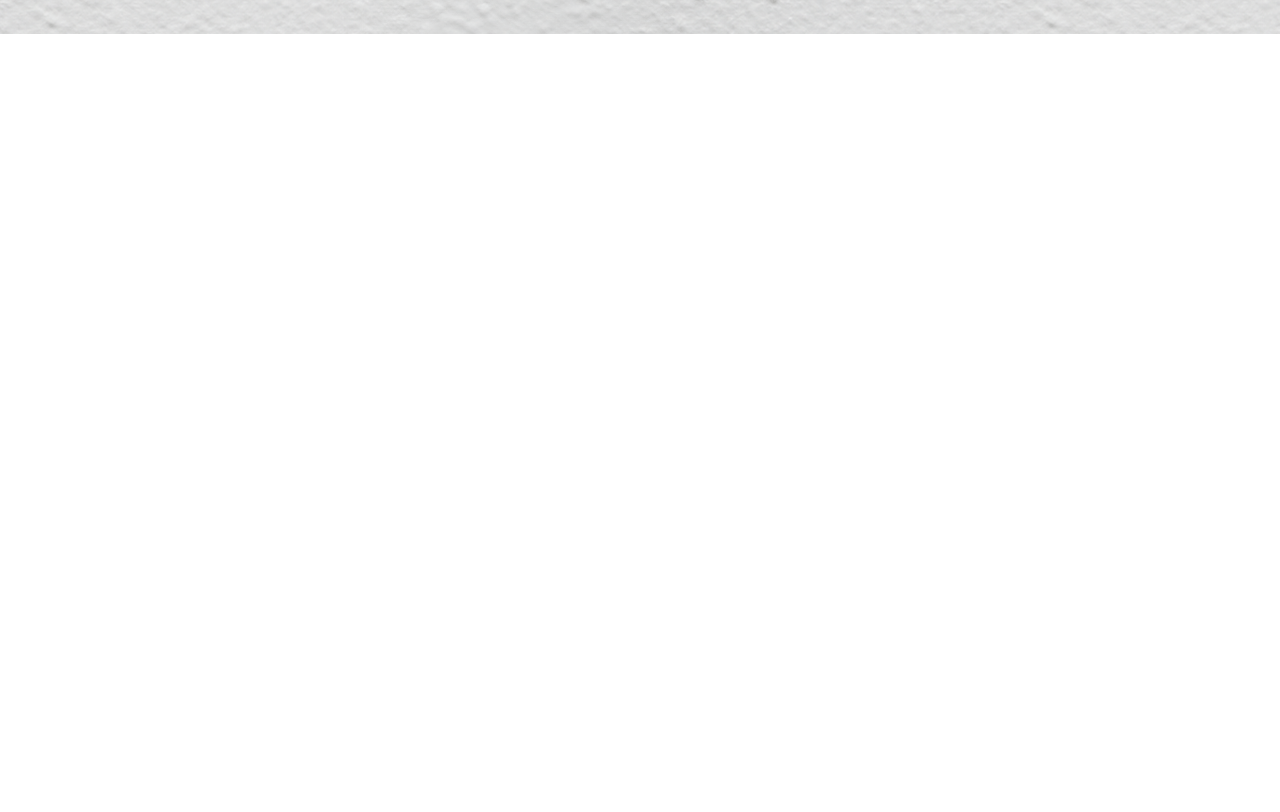
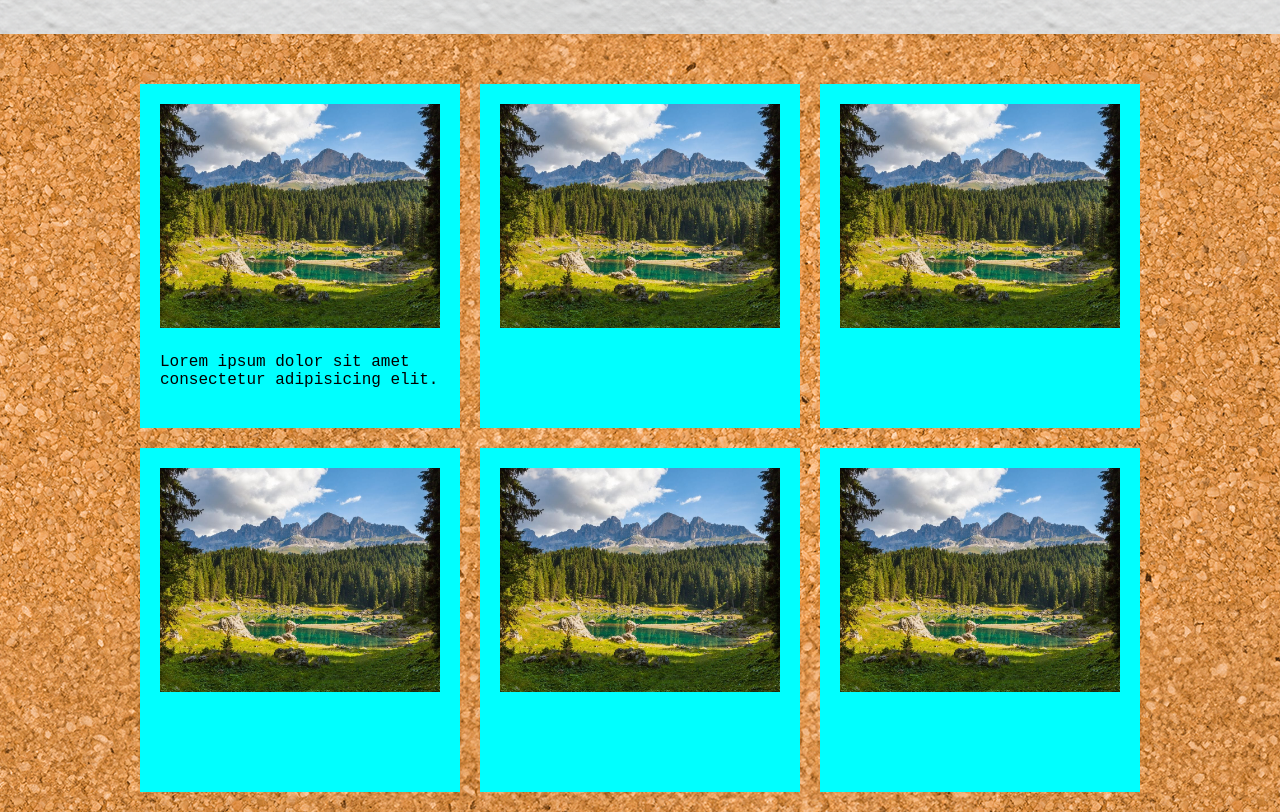
Before and after one commit to ValerioDiBiagio/js-photo-blog, a plain HTML site: page index.html in a window 1280 px wide. Shown: the part 116-928 px from the top of the page. Before the commit the page ends 800 px from the top, so only its background shows below. Drawn offline with Linux system fonts and the light colour scheme; a web font is replaced by a local one.

Commit message:
feat: add html structure  and css

```diff
--- a/index.html
+++ b/index.html
@@ -3,7 +3,7 @@
 <head>
     <meta charset="UTF-8">
     <meta name="viewport" content="width=device-width, initial-scale=1.0">
-    <title>Document</title>
+    <title>Photo Blog</title>
     <!-- font -->
     <link rel="preconnect" href="https://fonts.googleapis.com">
     <link rel="preconnect" href="https://fonts.gstatic.com" crossorigin>
@@ -20,7 +20,58 @@
 
     <!-- corpo della pagina -->
     <main>
-
+        <div class="container">
+            <div class="row">
+                <div class="card">
+                  <div class="card-pic">
+                    <img src="img/flora-lago-carezza.jpg" alt="Lago Carezza">
+                </div>
+                  <div class="card-text">
+                    <p>Lorem ipsum dolor sit amet consectetur adipisicing elit.</p>
+                  </div>
+                </div>
+                <div class="card">
+                    <div class="card-pic">
+                        <img src="img/flora-lago-carezza.jpg" alt="Lago Carezza">
+                    </div>
+                    <div class="card-text">
+                      <p></p>
+                    </div>
+                </div>
+                <div class="card">
+                    <div class="card-pic">
+                        <img src="img/flora-lago-carezza.jpg" alt="Lago Carezza">
+                    </div>
+                    <div class="card-text">
+                      <p></p>
+                    </div>
+                </div>
+                <div class="card">
+                    <div class="card-pic">
+                        <img src="img/flora-lago-carezza.jpg" alt="Lago Carezza">
+                    </div>
+                    <div class="card-text">
+                      <p></p>
+                    </div>
+                </div>
+                <div class="card">
+                    <div class="card-pic">
+                        <img src="img/flora-lago-carezza.jpg" alt="Lago Carezza">
+                    </div>
+                    <div class="card-text">
+                      <p></p>
+                    </div>
+                </div>
+                <div class="card">
+                    <div class="card-pic">
+                        <img src="img/flora-lago-carezza.jpg" alt="Lago Carezza">
+                    </div>
+                    <div class="card-text">
+                      <p></p>
+                    </div>
+                </div>
+            </div>
+        </div>
     </main>
     <!-- /corpo della pagina -->
 
--- a/style.css
+++ b/style.css
@@ -4,13 +4,21 @@
     box-sizing: border-box;
 }
 
+img {
+    width: 100%;
+    height: 100%;
+    display: block;
+
+}
+
 /* intestazione della pagina */
 
 header {
     background-image: url(img/wall.png);
-    height: 150px;
     font-family: "Edu TAS Beginner", sans-serif;
 }
+
+/* titolo della pagina */
 
 h1 {
     text-align: center;
@@ -18,3 +26,42 @@ h1 {
     font-size: 70px;
     padding: 35px;
 }
+
+/* corpo della pagina */
+
+/* sfondo della pagina */
+
+main {
+    background-image: url(img/cork.png);
+}
+
+/* cards */
+
+.container {
+    margin: 0 auto;
+    width: 1000px;
+    padding-top: 50px;
+    padding-bottom: 20px;
+}
+.row {
+    display: flex;
+    flex-wrap: wrap;
+    gap: 20px;
+}
+
+.card {
+    background-color: aqua;
+    width: calc((100% - 40px) / 3);
+    padding: 20px;
+}
+
+.card-pic {
+    object-fit: cover;
+    /* height: 270px; */
+}
+
+.card-text {
+    height: 80px;
+    padding-top: 25px;
+    font-family: "Sometype Mono", monospace;
+}
```
Also changed, not shown: img/flora-lago-carezza.jpg (added).
